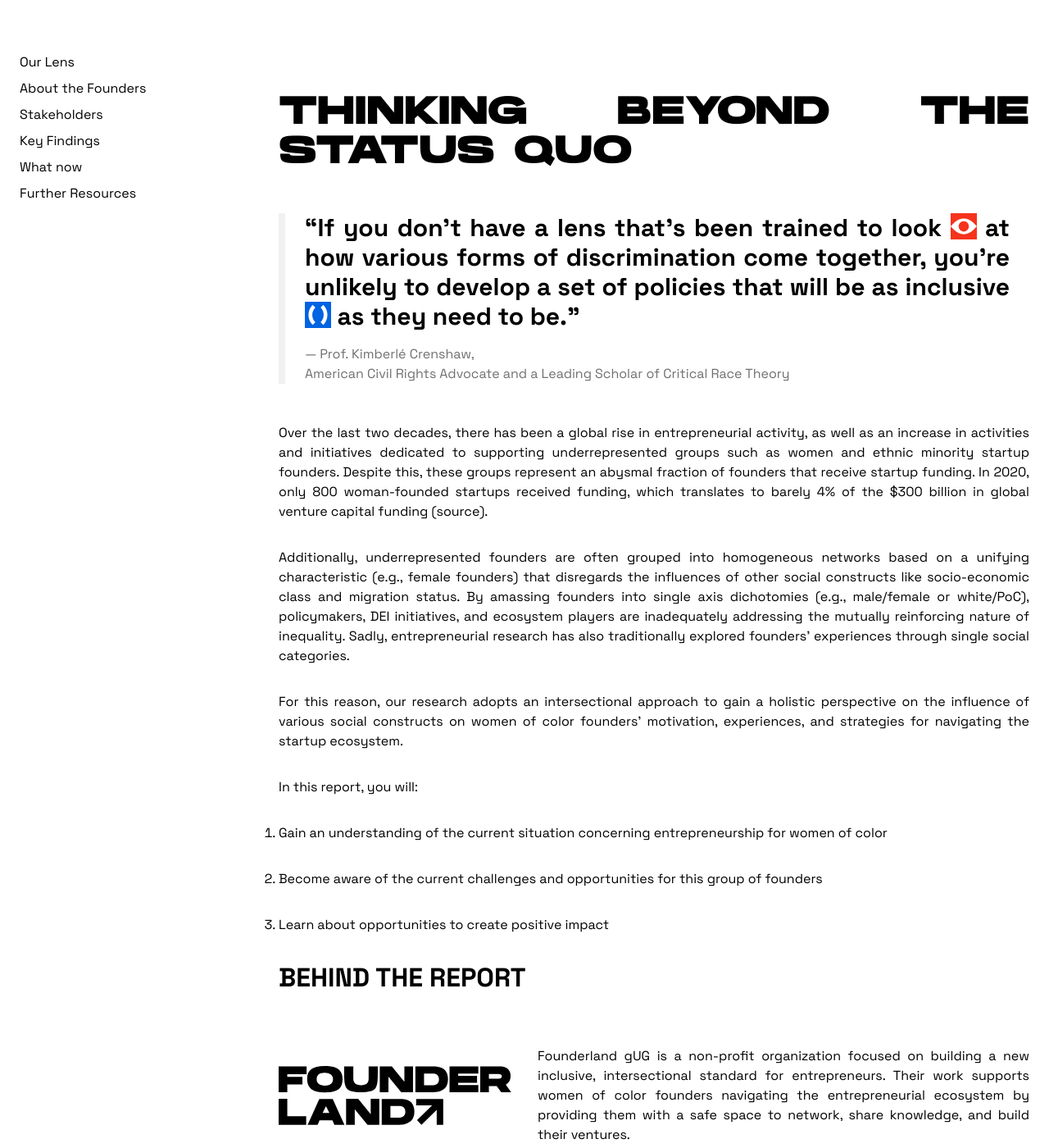
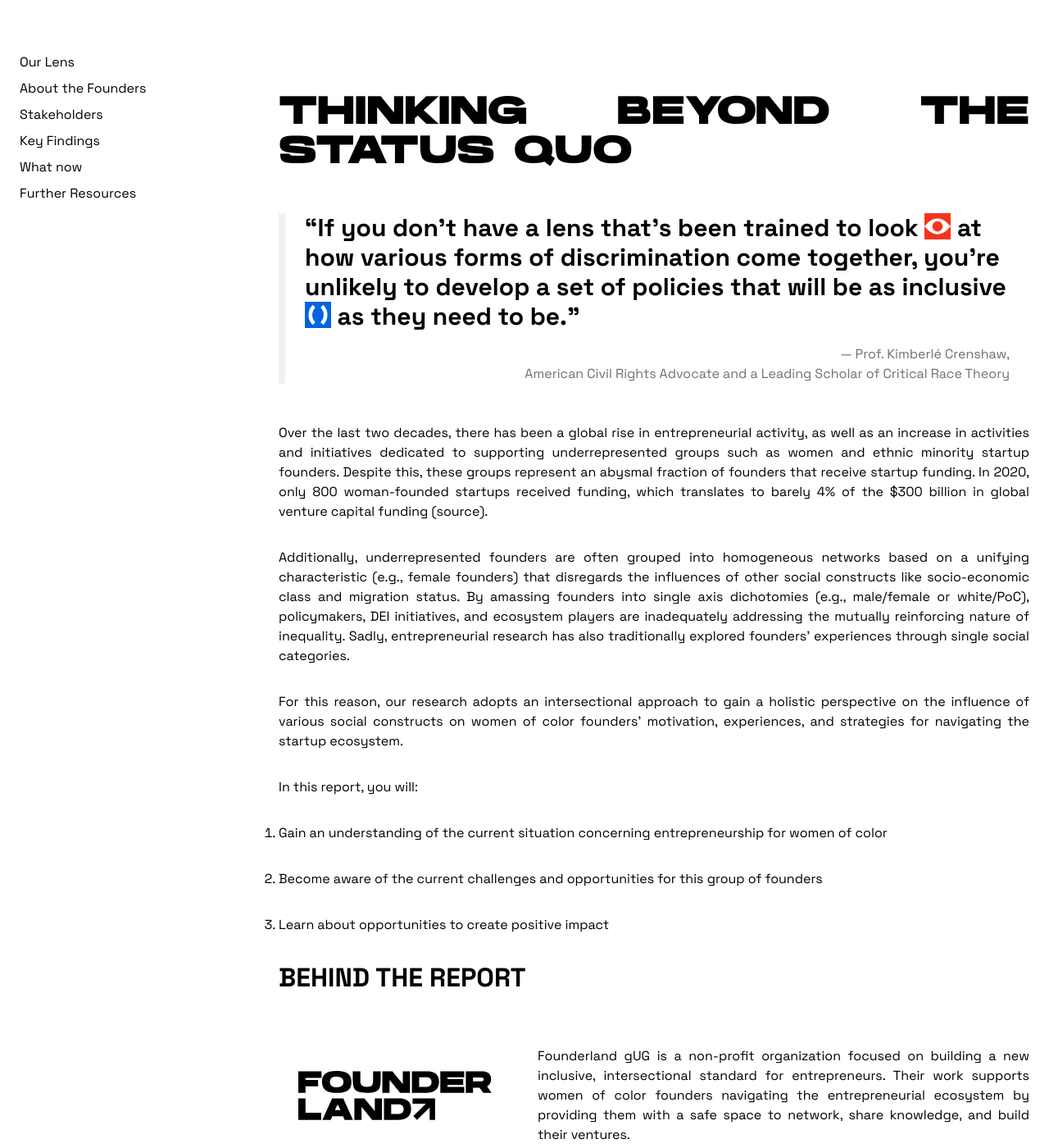
Before and after one commit to Founderland/Report, a Jekyll site: the page built from index.html, in a window 1280 px wide and 1400 px high, scrolled down 695 px. Shown: the whole window at 82% size. Built offline with Jekyll 4.4.1, drawn with Linux system fonts in a browser that asks for light colours.

Commit message:
blockquote text align. partners tweaks

```diff
--- a/_includes/section_1-our_lens.html
+++ b/_includes/section_1-our_lens.html
@@ -18,11 +18,11 @@
 <h2>Behind the Report</h2>
 
 <div class="md:grid md:grid-cols-3 md:gap-8">
-    <div class="col-span-1 flex items-center justify-center">
+    <div class="col-span-1 flex items-center justify-center md:p-6">
         <img class="w-full" src="assets/images/Founderland_Logo.svg" alt="Founderland Logo">
     </div>
     <p class="col-span-2">Founderland gUG is a non-profit organization focused on building a new inclusive, intersectional standard for entrepreneurs. Their work supports women of color founders navigating the entrepreneurial ecosystem by providing them with a safe space to network, share knowledge, and build their ventures.</p>
-    <div class="col-span-1 flex items-center justify-center flex-col">
+    <div class="col-span-1 flex items-center justify-center flex-col md:p-6">
         <img class="w-full" src="assets/images/CoAct_Logo-bw.svg" alt="CoAct Logo">
         <img class="w-full mt-4" src="assets/images/FHP_Logo-bw.svg" alt="FHP Logo">
     </div>
--- a/assets/styles/input.css
+++ b/assets/styles/input.css
@@ -193,6 +193,7 @@
     @apply px-6;
     @apply border-l-8;
     @apply border-gray-light;
+    text-align: right;
 }
 
 blockquote,
@@ -200,6 +201,7 @@
     @apply text-2xl;
     font-weight: bold;
     margin-bottom: 16px;
+    text-align: left;
 }
 
 @screen lg {
--- a/assets/styles/output.css
+++ b/assets/styles/output.css
@@ -1014,6 +1014,7 @@
   border-left-width: 8px;
   --tw-border-opacity: 1;
   border-color: rgb(241 241 241 / var(--tw-border-opacity));
+  text-align: right;
 }
 
 blockquote,
@@ -1022,6 +1023,7 @@
   line-height: 2rem;
   font-weight: bold;
   margin-bottom: 16px;
+  text-align: left;
 }
 
 @media (min-width: 1024px) {
@@ -1408,4 +1410,8 @@
   .md\:p-16 {
     padding: 4rem;
   }
+
+  .md\:p-6 {
+    padding: 1.5rem;
+  }
 }
```
